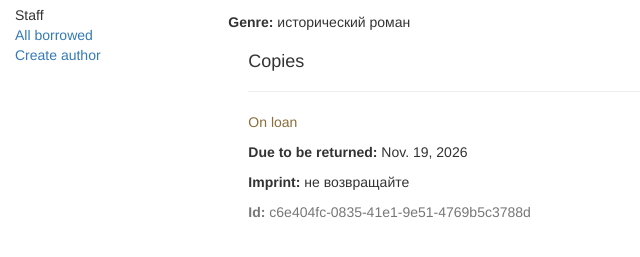
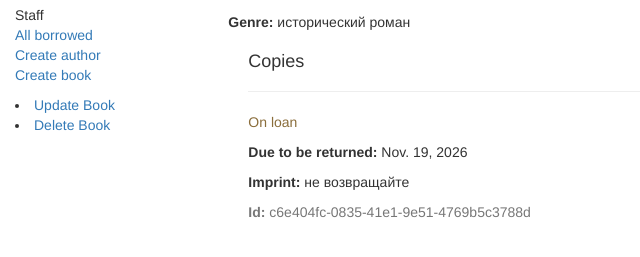
Before and after one commit to biryukova-varvara/practicalwork__1, a Django app: page /catalog/book/5 in a window 1280 px wide. Shown: the part 178-435 px from the top of the page, without its empty margins (0-640 px from the left). Run offline with Django 5.2, Linux system fonts and the light colour scheme; a user stored in the database is signed in; data comes from the database, SQL or seed files in the repository; both versions use the stored data as it was after the commit; some libraries are stand-ins or nearby versions.

Commit message:
create new book

```diff
--- a/locallibrary/catalog/templates/base_generic.html
+++ b/locallibrary/catalog/templates/base_generic.html
@@ -43,6 +43,9 @@
                 {% if perms.catalog.add_author %}
                     <li><a href="{% url 'author-create' %}">Create author</a></li>
                 {% endif %}
+                {% if perms.catalog.add_book %}
+                    <li><a href="{% url 'book-create' %}">Create book</a></li>
+                {% endif %}
                 </ul>
                 {% endif %}
             </ul>
--- a/locallibrary/catalog/templates/catalog/book_detail.html
+++ b/locallibrary/catalog/templates/catalog/book_detail.html
@@ -21,3 +21,15 @@
     {% endfor %}
   </div>
 {% endblock %}
+
+{% block sidebar %}
+  {{ block.super }}
+
+  {% if perms.catalog.change_book %}
+    <li><a href="{% url 'book-update' book.pk %}">Update Book</a></li>
+  {% endif %}
+    {% if perms.catalog.delete_book %}
+        <li><a href="{% url 'book-delete' book.pk %}">Delete Book</a></li>
+    {% endif %}
+
+{% endblock %}
--- a/locallibrary/catalog/urls.py
+++ b/locallibrary/catalog/urls.py
@@ -27,3 +27,9 @@ urlpatterns += [
     path('author/<int:pk>/update/', views.AuthorUpdate.as_view(), name='author-update'),
     path('author/<int:pk>/delete/', views.AuthorDelete.as_view(), name='author-delete'),
 ]
+
+urlpatterns += [
+    path('book/create/', views.BookCreate.as_view(), name='book-create'),
+    path('book/<int:pk>/update/', views.BookUpdate.as_view(), name='book-update'),
+    path('book/<int:pk>/delete/', views.BookDelete.as_view(), name='book-delete'),
+]
--- a/locallibrary/catalog/views.py
+++ b/locallibrary/catalog/views.py
@@ -136,3 +136,20 @@ class AuthorDelete(PermissionRequiredMixin, DeleteView):
             return HttpResponseRedirect(
                 reverse("author-delete", kwargs={"pk": self.object.pk})
             )
+
+from catalog.models import Book
+
+class BookCreate(LoginRequiredMixin, PermissionRequiredMixin, CreateView):
+    model = Book
+    fields = '__all__'
+    permission_required = 'catalog.add_book'
+
+class BookUpdate(LoginRequiredMixin, PermissionRequiredMixin, UpdateView):
+    model = Book
+    fields = '__all__'
+    permission_required = 'catalog.change_book'
+
+class BookDelete(LoginRequiredMixin, PermissionRequiredMixin, DeleteView):
+    model = Book
+    success_url = reverse_lazy('books')
+    permission_required = 'catalog.delete_book'
```
Also changed, not shown: locallibrary/catalog/templates/catalog/book_confirm_delete.html (added, +20 -0 lines), locallibrary/catalog/templates/catalog/book_form.html (added, +9 -0 lines), locallibrary/db.sqlite3.
